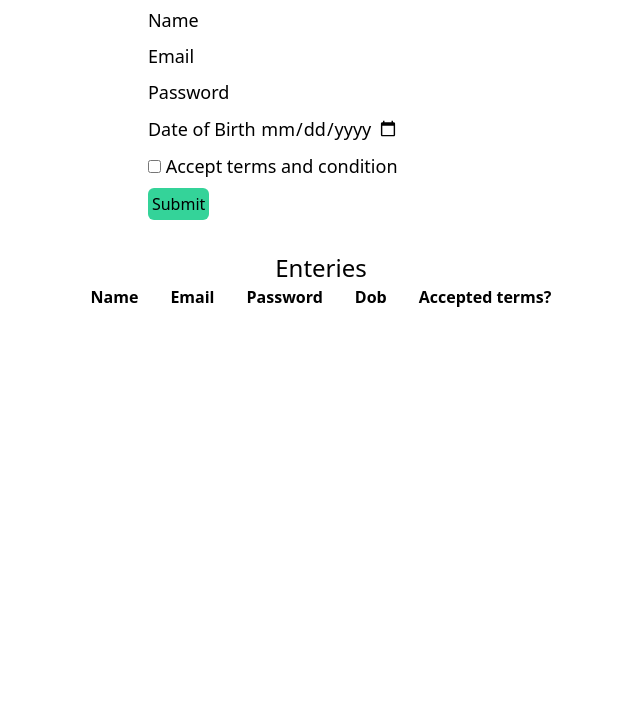
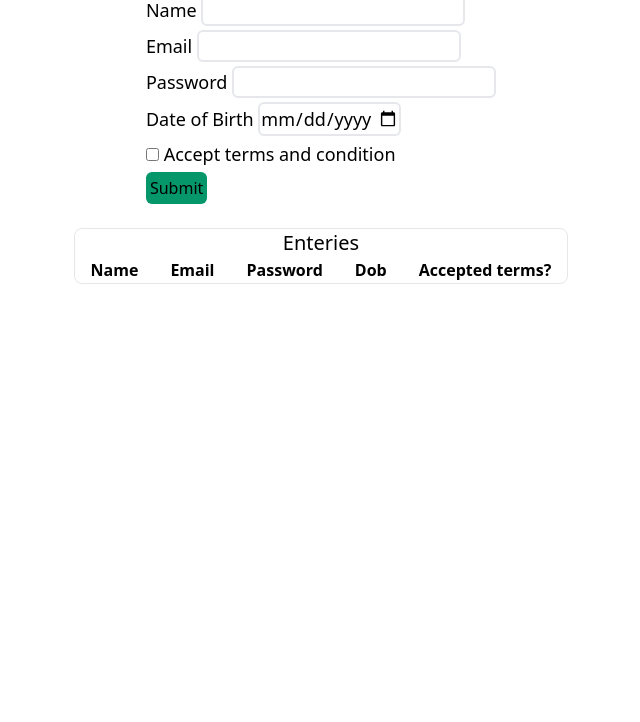
Before and after one commit to BhuneshS/wd101, a plain HTML site: page index.html in a window 1280 px wide. Shown: the part 78-800 px from the top of the page, without its empty margins (319-959 px from the left). Drawn offline with nearby package versions, Linux system fonts and the light colour scheme.

Commit message:
Update index.html

```diff
--- a/index.html
+++ b/index.html
@@ -10,40 +10,40 @@
 </head>
 <body>
     <form onsubmit="saveForm()" id="myform" class="flex justify-center">
-        <div class="m-6">
-            <h2 class="block text-3xl">Registeration Form</h2>
+        <div class="m-4">
+            <h2 class="block text-4xl">Registeration Form</h2>
 
-            <div class="block mt-6 text-lg">
+            <div class="block mt-4 text-lg">
                 <label for="name">Name</label>
-                <input required type="text" name="name" id="name" class="">
+                <input required type="text" name="name" id="name" class="border-2 rounded-md">
             </div>
 
-            <div class="block text-lg mt-2">
+            <div class="block text-lg mt-1">
                 <label for="email">Email</label>
-                <input required type="email" name="emai" id="email" class="">
+                <input required type="email" name="emai" id="email" class="border-2 rounded-md">
             </div>
 
-            <div class="text-lg mt-2">
+            <div class="text-lg mt-1">
                 <label for="pass">Password</label>
-                <input required type="password" name="password" id="password" class="">
+                <input required type="password" name="password" id="password" class="border-2 rounded-md">
             </div>
 
-            <div class="text-lg mt-2">
+            <div class="text-lg mt-1">
                 <label for="dob">Date of Birth</label>
-                <input required type="date" name="dob" id="dob" class="" min="1968-03-07" max="2005-03-07">
+                <input required type="date" name="dob" id="dob" class="border-2 rounded-md" min="1968-08-08" max="2005-08-08">
             </div>
 
-            <div class="text-lg mt-2">
+            <div class="text-lg mt-1">
                 <input required type="checkbox" name="tac" id="tac">
                 <label for="tac">Accept terms and condition</label>
             </div>
 
-            <button type="submit" name="submit" id="submit" class="bg-green-400 p-1 rounded-md text-base mt-2">Submit</button>
+            <button type="submit" name="submit" id="submit" class="bg-green-600 p-1 rounded-md mt-1">Submit</button>
         </div>
     </form>
     <div class="flex justify-center mt-2">
-        <div id="table" class="">
-            <h2 class="block text-2xl text-center">Enteries</h2>
+        <div id="table" class="border rounded-lg">
+            <h2 class="block text-xl text-center">Enteries</h2>
             <div id="user-enteries"></div>
         </div>
     </div>
```
